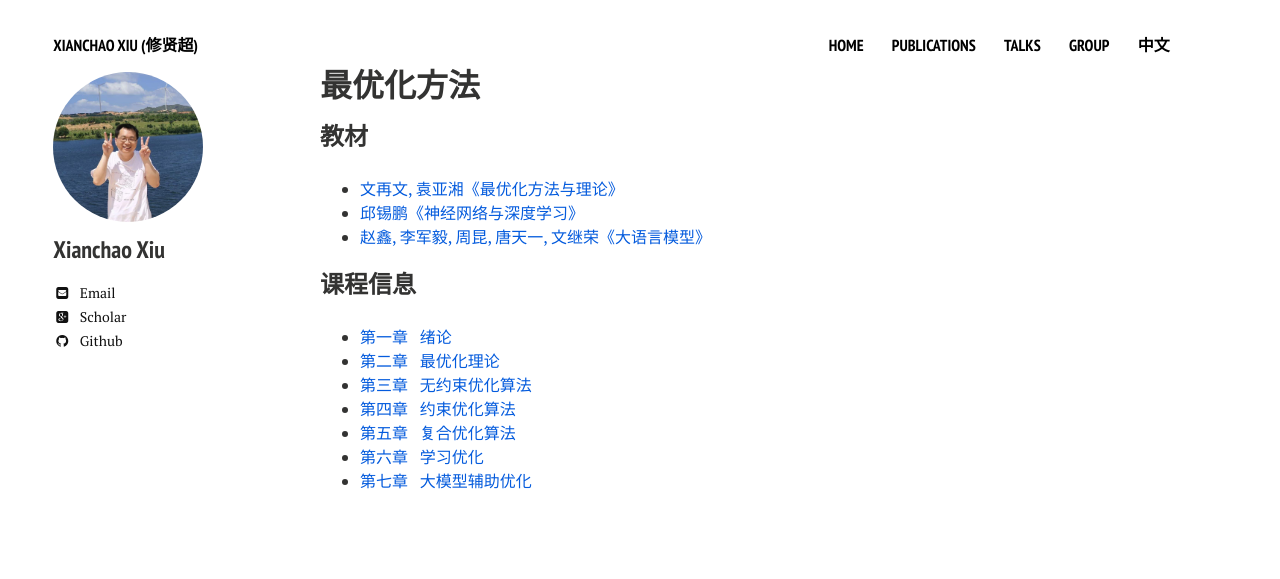
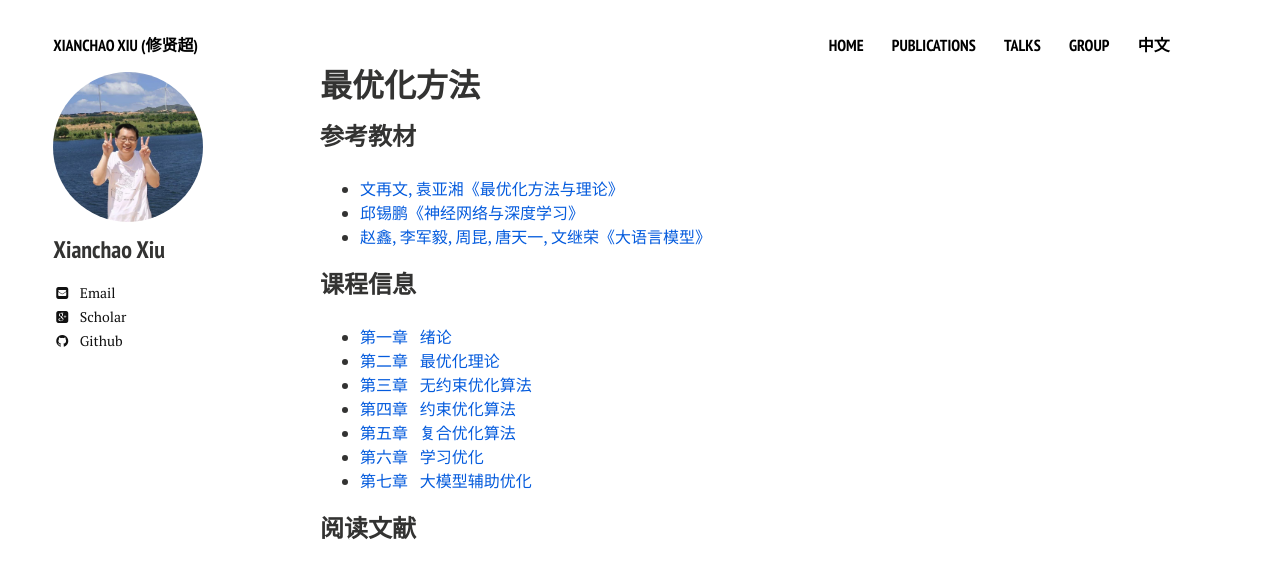
Before and after one commit to xianchaoxiu/xianchaoxiu.github.io, a Jekyll site: the page built from chinese/OPT/index.md, in a window 1280 px wide. Shown: the top 579 px of the page. Built offline with Jekyll 4.4.1, drawn with Linux system fonts in a browser that asks for light colours; nearby versions of some CDN libraries.

Commit message:
Update index.md

```diff
--- a/chinese/OPT/index.md
+++ b/chinese/OPT/index.md
@@ -7,7 +7,7 @@ share: false
 
 
 
-### 教材
+### 参考教材
 * <a href="http://faculty.bicmr.pku.edu.cn/~wenzw/optbook.html" class="textlink" target="_blank"> 文再文, 袁亚湘《最优化方法与理论》</a><br>
 * <a href="https://nndl.github.io/" class="textlink" target="_blank"> 邱锡鹏《神经网络与深度学习》 </a><br>
 * <a href="https://llmbook-zh.github.io/" class="textlink" target="_blank"> 赵鑫, 李军毅, 周昆, 唐天一, 文继荣《大语言模型》 </a><br>
@@ -22,3 +22,6 @@ share: false
 * <a href="../OPT/复合优化算法.pdf" class="textlink" target="_blank">  第五章 &nbsp;  复合优化算法<br>
 * <a href="../OPT/学习优化.pdf" class="textlink" target="_blank">  第六章 &nbsp;  学习优化<br>
 * <a href="../OPT/大模型辅助优化.pdf" class="textlink" target="_blank">  第七章 &nbsp;  大模型辅助优化<br>
+
+
+### 阅读文献
```
